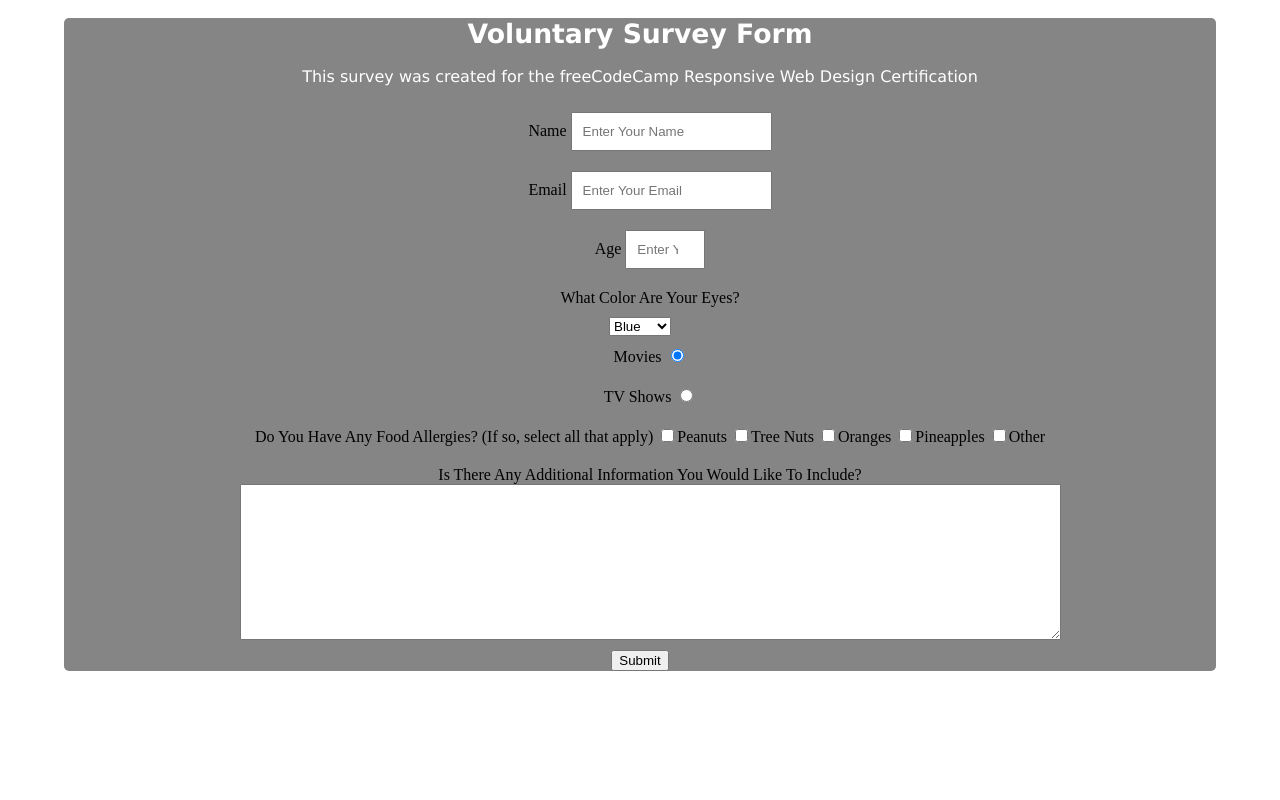
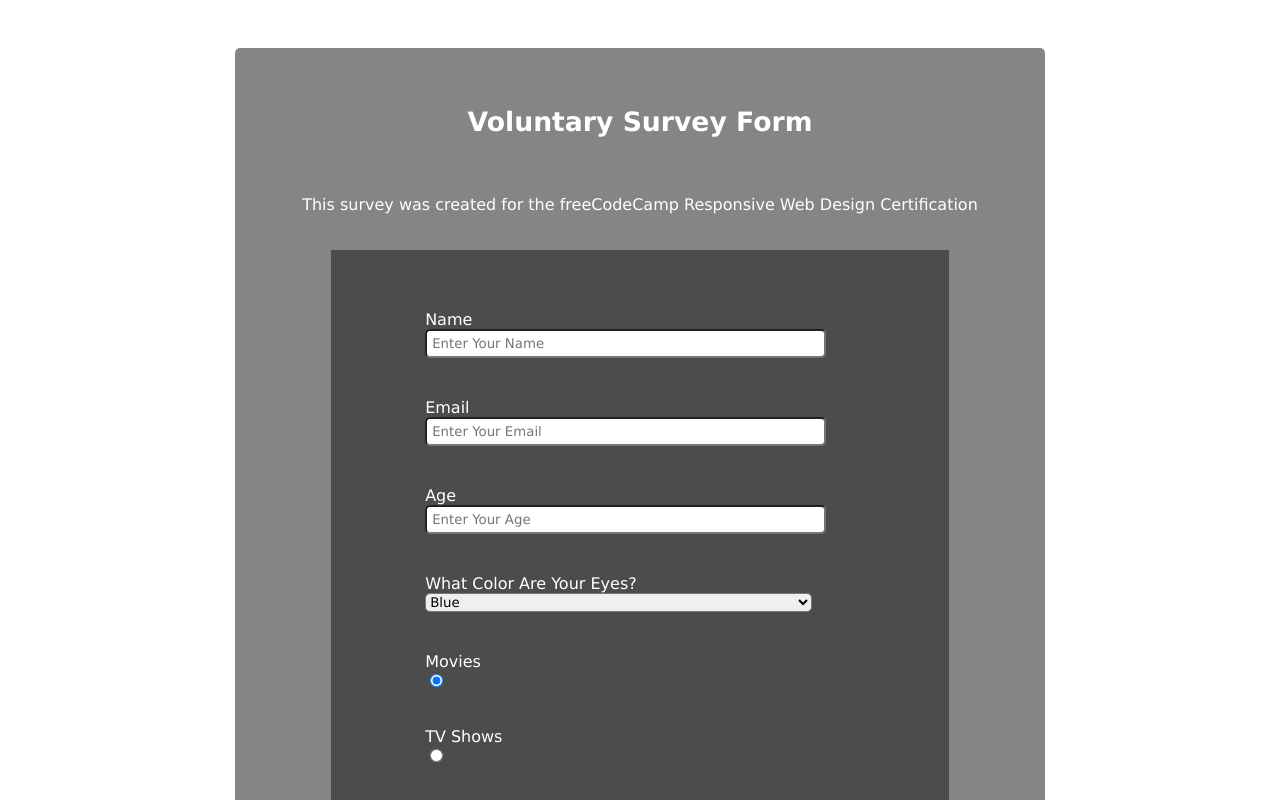
Before and after one commit to oroszs/survey-form, a plain HTML site: page index.html in a window 1280 px wide. Shown: the top 800 px of the page. Drawn offline with Linux system fonts and the light colour scheme.

Commit message:
styling changes

```diff
--- a/index.html
+++ b/index.html
@@ -10,6 +10,7 @@
         <div id='wrapper'>
             <h1 class='titleText' id='title'>Voluntary Survey Form</h1>
             <p class='titleText' id='description'>This survey was created for the freeCodeCamp Responsive Web Design Certification</p>
+            <div id='formHolder'>
                 <form action='#' id='survey-form'>
                     <label id='name-label'>Name
                         <input id='name' name='name' type='text' required placeholder='Enter Your Name'>
@@ -20,7 +21,7 @@
                     <label id='number-label'>Age
                         <input id='number' name='age' type='number' placeholder='Enter Your Age' min='0' max='200'>
                     </label>
-                <label for='dropdown'>What Color Are Your Eyes?</label>
+                    <label for='dropdown'>What Color Are Your Eyes?
                         <select id='dropdown'>
                             <option value='blue'>Blue</option>
                             <option value='brown'>Brown</option>
@@ -30,25 +31,27 @@
                             <option value='amber'>Amber</option>
                             <option value='hazel'>Hazel</option>
                         </select>
+                    </label>
                     <label>Movies
                         <input type='radio' name='movies-tv' value='movies' checked>
                     </label>
                     <label>TV Shows
                         <input type='radio' name='movies-tv' value='tv'>
                     </label>
-                <label>Do You Have Any Food Allergies? (If so, select all that apply)
-                    <input type='checkbox' value='peanuts' name='food-allergies'>Peanuts
-                    <input type='checkbox' value='tree-nuts' name='food-allergies'>Tree Nuts
-                    <input type='checkbox' value='oranges' name='food-allergies'>Oranges
-                    <input type='checkbox' value='pineapple' name='food-allergies'>Pineapples
-                    <input type='checkbox' value='other' name='food-allergies'>Other
+                    <label>Do You Have Any Food Allergies? (If so, select all that apply)<br>
+                        Peanuts<input type='checkbox' value='peanuts' name='food-allergies'>
+                        Tree Nuts<input type='checkbox' value='tree-nuts' name='food-allergies'>
+                        Oranges<input type='checkbox' value='oranges' name='food-allergies'>
+                        Pineapples<input type='checkbox' value='pineapple' name='food-allergies'>
+                        Other<input type='checkbox' value='other' name='food-allergies'>
                     </label>
                     <label>Is There Any Additional Information You Would Like To Include?
-                    <textarea rows='10' cols='100' name='additional-info'></textarea>
+                        <textarea name='additional-info'></textarea>
                     </label>
                     <button type='submit' id='submit'>Submit</button>
                 </form>
             </div>
+        </div>
         <script src='https://cdn.freecodecamp.org/testable-projects-fcc/v1/bundle.js' type='text/javascript'></script>
     </body>
 </html>
--- a/style.css
+++ b/style.css
@@ -1,33 +1,62 @@
+*{
+    padding: 20px;
+    color: white;
+    font-family: Verdana, Geneva, Tahoma, sans-serif;
+}
 #wrapper {
     border-radius: 5px;
     background-color: rgb(133, 133, 133);
     position: relative;
     margin: auto;
-    width: 90vw;
+    width: 65%;
     text-align: center;
-}
-.titleText {
-    color: white;
-    font-family: Verdana, Geneva, Tahoma, sans-serif;
 }
 #title {
     font-size: 20pt;
 }
-input {
-    padding: 10px;
-    display: inline-block;
+#formHolder {
+    background-color: rgba(58, 58, 58, 0.753);
+    position: relative;
+    margin: auto;
+    width: 75%;
+    text-align: left;
+}
+input{
+    display: block;
+    border-radius: 5px;
+}
+input[type=text], input[type=email], input[type=number]{
+    width: 90%;
+    padding: 5px;
 }
 input[type='checkbox'] {
     clear: both;
 }
+#dropdown {
+    color: black;
+    padding: 5px;
+    border-radius: 5px;
+    width: 90%;
+    display: block;
+    padding: initial;
+}
 label {
-    width: 100%;
+    width: 80%;
     clear: both;
     display: block;
-    padding: 10px;
+    position: relative;
+    margin: auto;
 }
 textarea {
     display: block;
     position: relative;
+    width: 90%;
+    height: 10%;
+}
+button{
+    display: block;
+    position: relative;
     margin: auto;
+    width: 50%;
+    background-color: black;
 }
```
Lines whose indentation alone changed are shown as unchanged.
